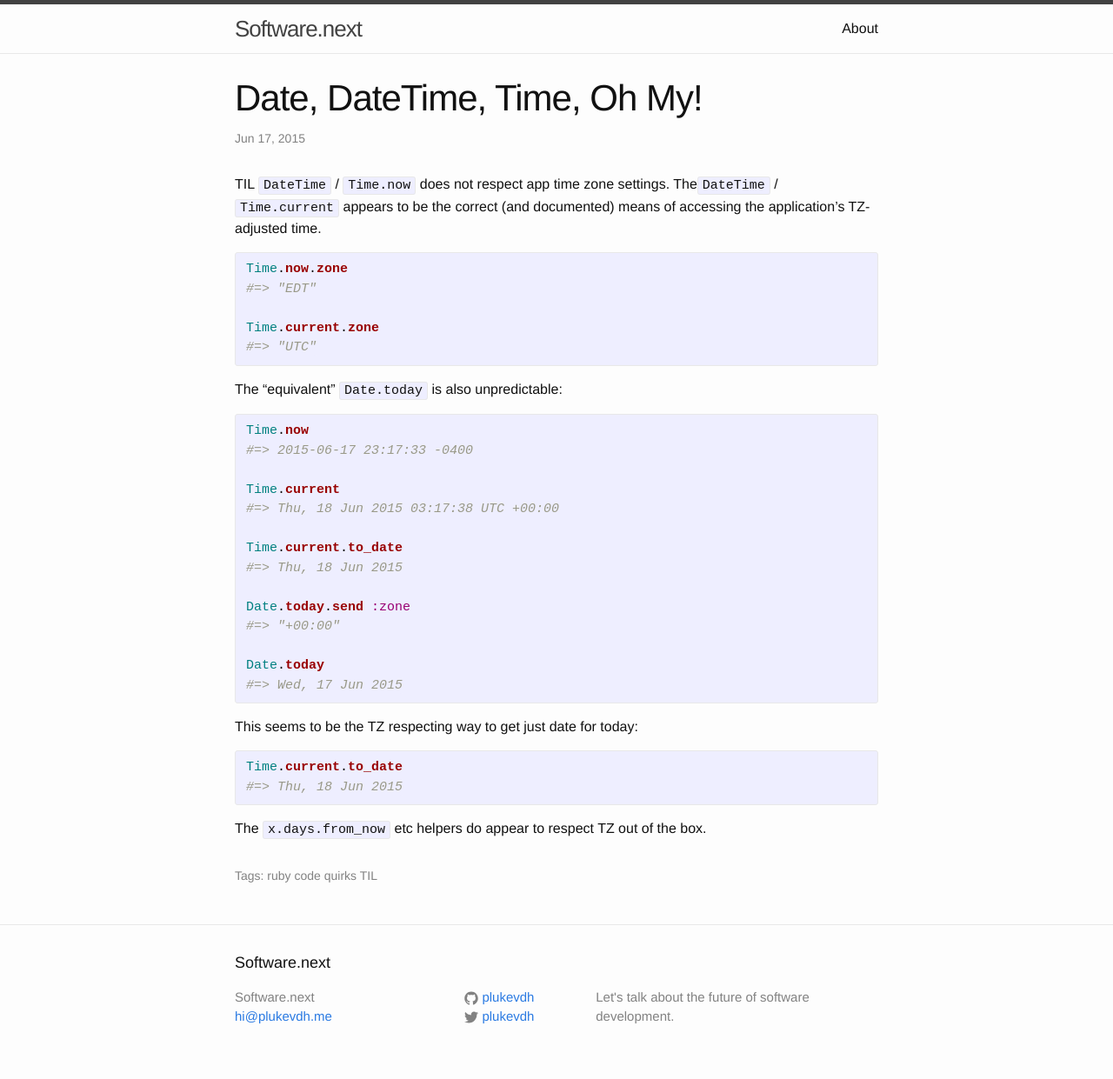
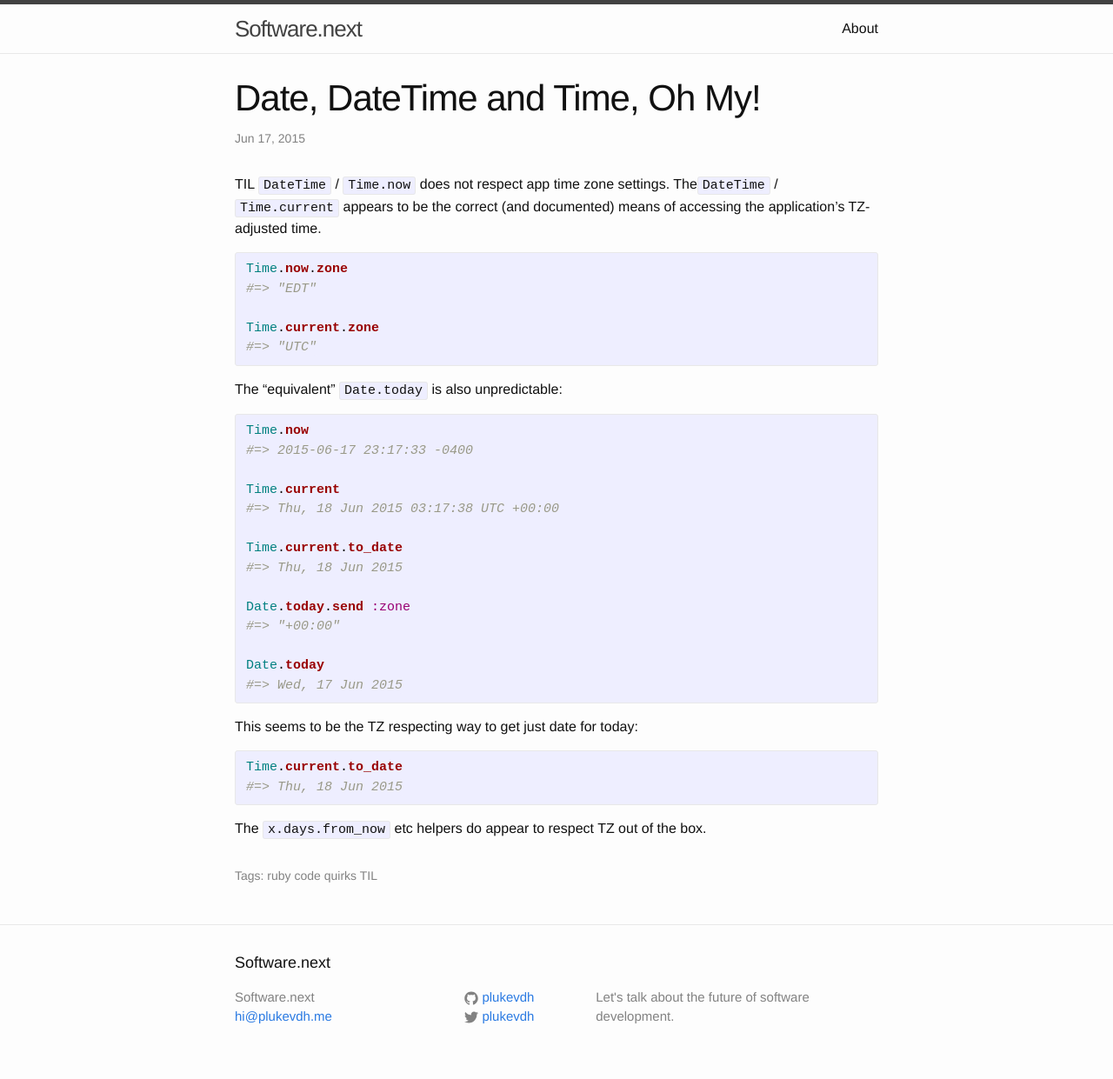
Before and after one commit to plukevdh/plukevdh.github.io, a Jekyll site: the page built from _posts/2015-06-17-date-datetime-time-oh-my.md, in a window 1280 px wide. Shown: the whole page at 87% size. Built offline with Jekyll 4.4.1, drawn with Linux system fonts in a browser that asks for light colours.

Commit message:
times and titles

```diff
--- a/_posts/2015-06-08-a-short-introduction.markdown
+++ b/_posts/2015-06-08-a-short-introduction.markdown
@@ -1,7 +1,7 @@
 ---
 layout: post
 title:  "A short introduction"
-date:   2015-06-08 10:47:35
+date:   2015-06-08
 tags: software next
 published: false
 ---
--- a/_posts/2015-06-17-date-datetime-time-oh-my.md
+++ b/_posts/2015-06-17-date-datetime-time-oh-my.md
@@ -1,7 +1,7 @@
 ---
 layout: post
-title:  "Date, DateTime, Time, Oh My!"
-date:   2015-06-17 23:25:35
+title:  "Date, DateTime and Time, Oh My!"
+date:   2015-06-17
 tags: ruby code quirks TIL
 ---
 
```
